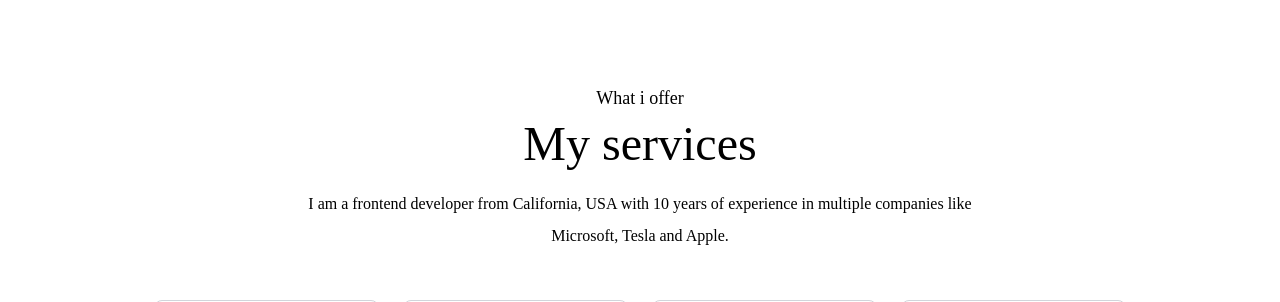
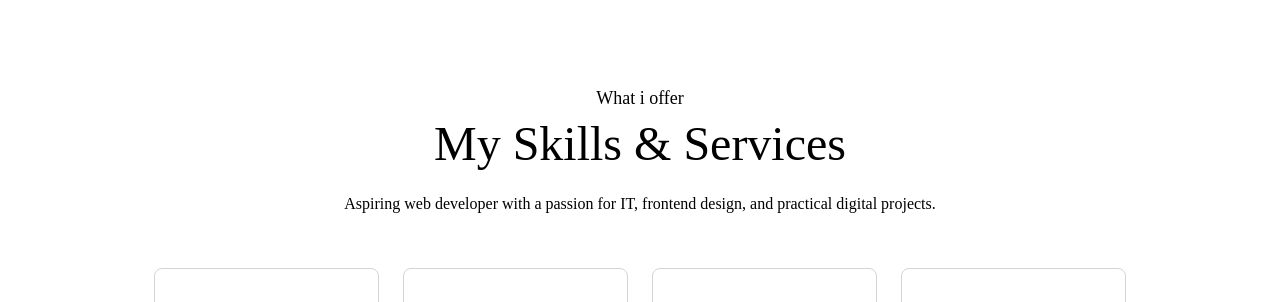
Before and after one commit to pokhrelkiran321-commits/website, a React (Vite) app: page / in a window 1280 px wide. Shown: the part 2840-3142 px from the top of the page. Built offline with nearby package versions, Linux system fonts and the light colour scheme; a web font is replaced by a local one.

Commit message:
Update Services.jsx

```diff
--- a/src/components/Services.jsx
+++ b/src/components/Services.jsx
@@ -28,8 +28,8 @@ export default function Services() {
     return (
         <div id="services" className="w-full px-[12%] py-10 scroll-mt-20">
             <h4 className="text-center mb-2 text-lg font-Ovo">What i offer</h4>
-            <h2 className="text-center text-5xl font-Ovo">My services</h2>
-            <p className="text-center max-w-2xl mx-auto mt-5 mb-12 font-Ovo">I am a frontend developer from California, USA with 10 years of experience in multiple companies like Microsoft, Tesla and Apple.</p>
+            <h2 className="text-center text-5xl font-Ovo">My Skills & Services</h2>
+            <p className="text-center max-w-2xl mx-auto mt-5 mb-12 font-Ovo">Aspiring web developer with a passion for IT, frontend design, and practical digital projects.</p>
 
             <div className="grid grid-cols-auto gap-6 my-10">
                 {services.map((service) => (
```
